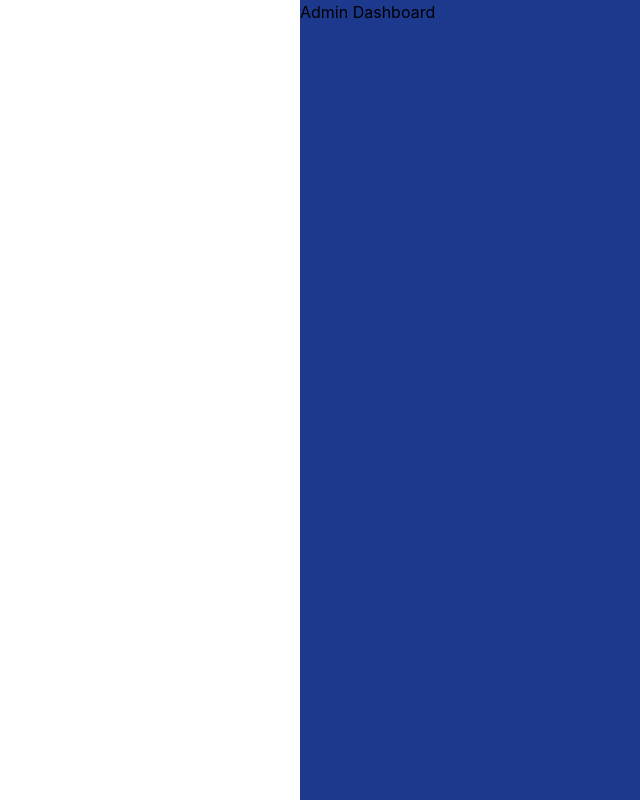
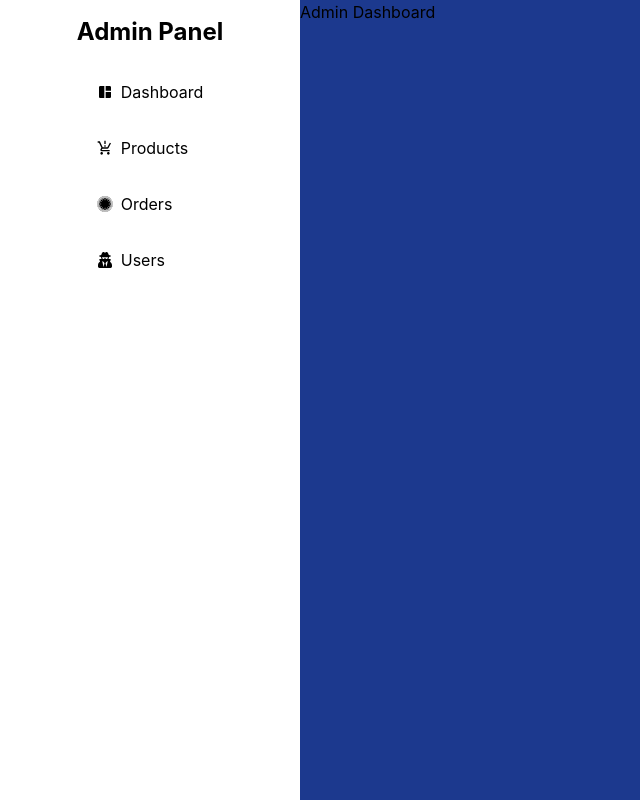
Before and after one commit to Manukagallage7/Furniture-Shop-Frontend, a React (Vite) app: page /admin in a window 1280 px wide. Shown: the whole page, without its empty margins (0-640 px from the left). Built offline with nearby package versions, Linux system fonts and the light colour scheme.

Commit message:
feat: enhance AdminPage layout with navigation links and improved structure

```diff
--- a/src/pages/adminPage.jsx
+++ b/src/pages/adminPage.jsx
@@ -1,10 +1,20 @@
-import { Route, Routes } from "react-router-dom"
+import { Route, Routes, Link } from "react-router-dom"
+import { MdSpaceDashboard } from "react-icons/md";
+import { MdProductionQuantityLimits } from "react-icons/md";
+import { FaFirstOrderAlt } from "react-icons/fa6";
+import { FaUserSecret } from "react-icons/fa";
 
 export default function AdminPage() {
     return (
         <div className="w-full h-screen flex flex-row bg-gray-100">
-            <div className="w-[300px] h-full bg-white">
-
+            <div className="w-[300px] h-full bg-white items-center flex flex-col">
+                <span className="text-2xl font-bold p-4 block">Admin Panel</span>
+                <div className="flex flex-col ">
+                    <Link to="/admin/" className="flex items-center p-4 hover:text-gray-200 gap-2"><MdSpaceDashboard /> Dashboard</Link>
+                    <Link to="/admin/products" className="flex items-center p-4 hover:text-gray-200 gap-2"><MdProductionQuantityLimits /> Products</Link>
+                    <Link to="/admin/orders" className="flex items-center p-4 hover:text-gray-200 gap-2"><FaFirstOrderAlt /> Orders</Link>
+                    <Link to="/admin/users" className="flex items-center p-4 hover:text-gray-200 gap-2"><FaUserSecret /> Users</Link>
+                </div>
             </div>
             <div className="w-[calc(100%-300px)] bg-blue-900 h-full">
                 <Routes path="/">
```
